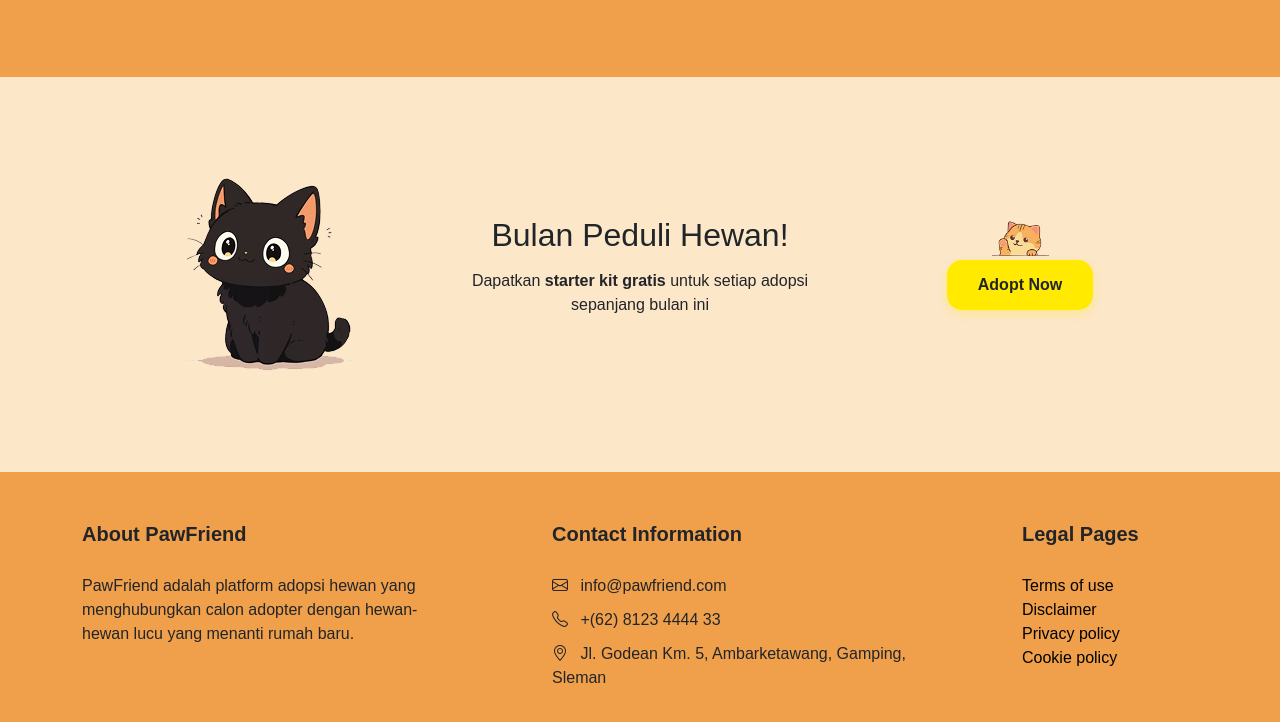
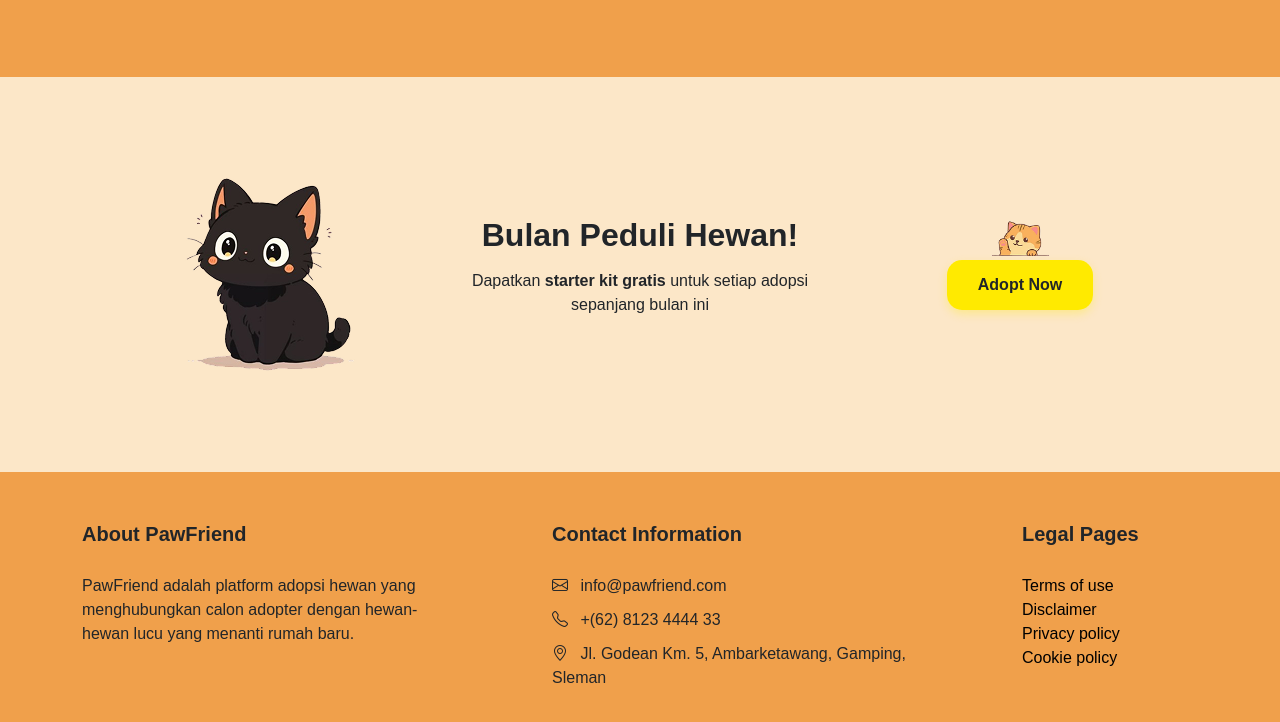
Before and after one commit to gantarimentari/bootstrap-pertama, a plain HTML site: page index.html in a window 1280 px wide. Shown: the part 4016-4738 px from the top of the page. Drawn offline with nearby package versions, Linux system fonts and the light colour scheme.

Commit message:
boldin section 6

```diff
--- a/index.html
+++ b/index.html
@@ -312,7 +312,7 @@
             <img src="assets/kucing hitam.png" alt="kucing hitam" class="img-fluid">
           </div>
           <div class="col-md-4 mb-4 mb-md-0">
-            <h3>Bulan Peduli Hewan!</h3>
+            <h3 class="fw-bold">Bulan Peduli Hewan!</h3>
             <p>Dapatkan <strong>starter kit gratis</strong> untuk setiap adopsi sepanjang bulan ini</p>
           </div>
           <div class="col-md-4">
```
